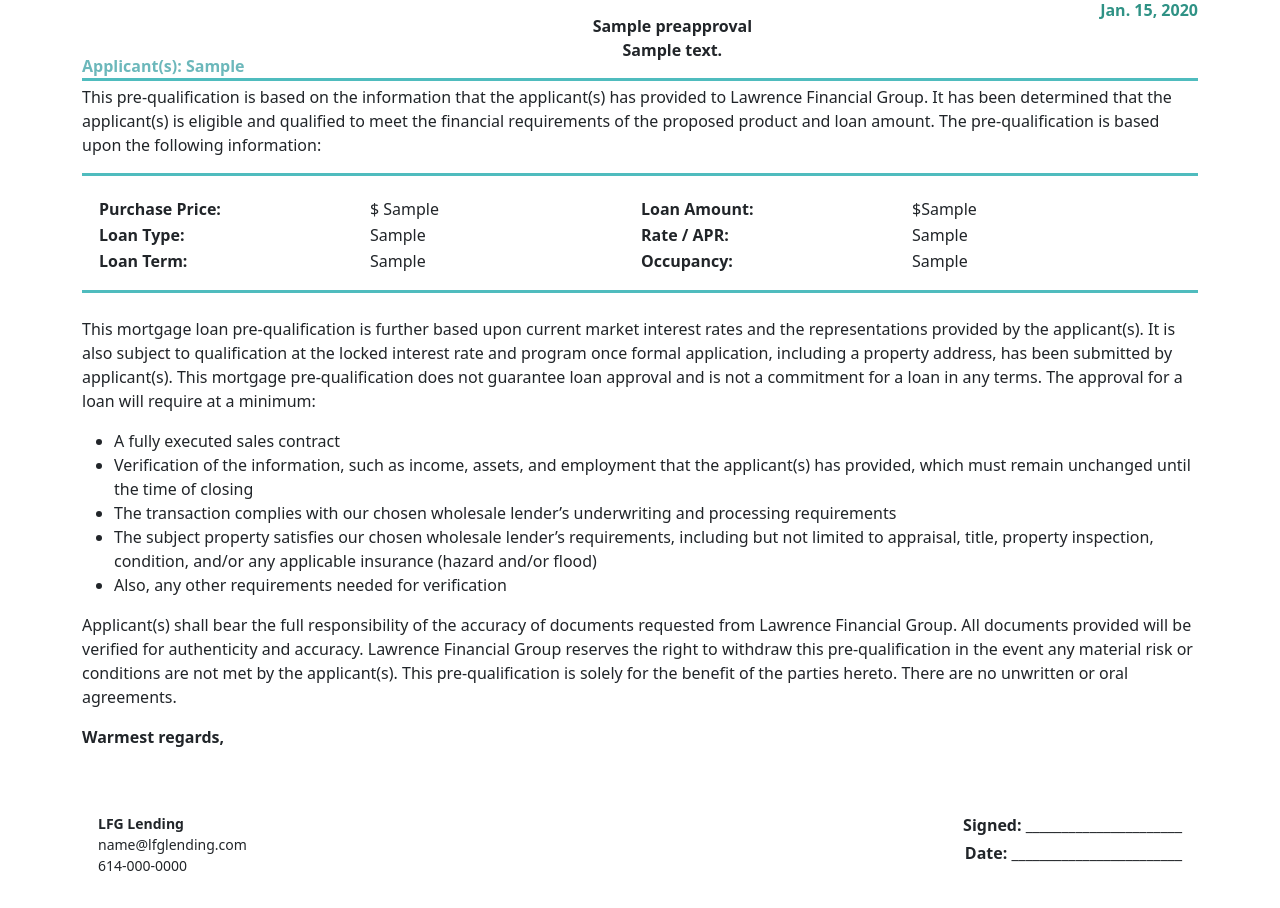
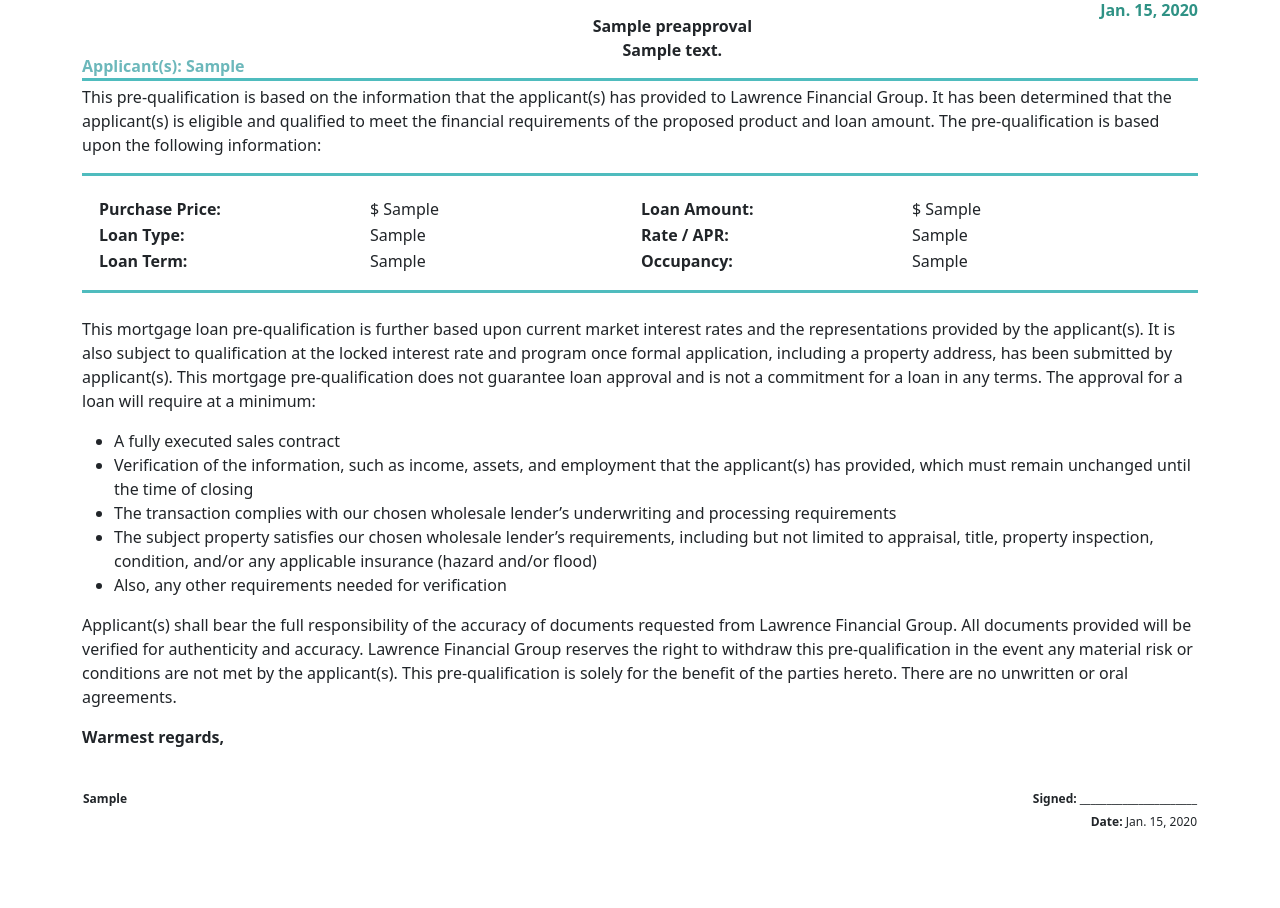
Before and after one commit to eaby7210/term-sheet, a Django app: page /pre-approval in a window 1280 px wide. Shown: the part 168-1076 px from the top of the page. After the commit the page ends 997 px from the top, so only its background shows below. Run offline with Django 5.2, Linux system fonts and the light colour scheme; tables that the repository leaves empty hold one stand-in row (values such as "Sample post"); some libraries are stand-ins or nearby versions.

Commit message:
added assigned to to pre approval pdf

```diff
--- a/templates/pages/pre_approval.html
+++ b/templates/pages/pre_approval.html
@@ -76,7 +76,7 @@
       <td style="width: 25%;" class="fw-bold">Purchase Price:</td>
       <td style="width: 25%;" class="fw-normal">$ {{ data.purchase_price }}</td>
       <td style="width: 25%;" class="fw-bold">Loan Amount:</td>
-      <td style="width: 25%;" class="fw-normal">${{ data.loan_amount }}</td>
+      <td style="width: 25%;" class="fw-normal">$ {{ data.loan_amount }}</td>
     </tr>
     <tr>
       <td class="fw-bold">Loan Type:</td>
@@ -121,22 +121,27 @@
 </div>
 
 
-<div class="mt-5 mb-3 p-3">
-  <div class="row">
-    <!-- Left: Company Contact -->
-    <div class="col-md-6 small">
-      <p class="mb-0 fw-bold">LFG Lending</p>
-      <p class="mb-0">name@lfglending.com</p>
-      <p class="mb-0">614-000-0000</p>
-    </div>
+<table width="100%" style="margin-top: 40px; margin-bottom: 20px; padding: 15px; font-size: 14px;">
+  <tr valign="top">
+    <!-- Left: Company Contact or Assigned To -->
+    <td width="50%" style="font-size: 12px;">
+      {% if data.assigned_to %}
+        <p style="margin: 0; font-weight: bold;">{{ data.assigned_to }}</p>
+      {% else %}
+        <p style="margin: 0; font-weight: bold;">LFG Lending</p>
+        <p style="margin: 0;">name@lfglending.com</p>
+        <p style="margin: 0;">614-000-0000</p>
+      {% endif %}
+    </td>
 
     <!-- Right: Signed and Date -->
-    <div class="col-md-6 text-end">
-      <p class="mb-1"><strong>Signed:</strong> ______________________</p>
-      <p class="mb-0"><strong>Date:</strong> ________________________</p>
-    </div>
-  </div>
-</div>
+    <td width="50%" align="right" style="font-size: 12px;">
+      <p style="margin: 0 0 5px 0;"><strong>Signed:</strong> ______________________</p>
+      <p style="margin: 0;"><strong>Date:</strong> {{ data.date }}</p>
+    </td>
+  </tr>
+</table>
+
 
 
 </div>
--- a/term_sheet/models.py
+++ b/term_sheet/models.py
@@ -124,6 +124,7 @@
     rate_apr = models.CharField(max_length=255,null=True, blank=True)
     occupancy = models.CharField(max_length=100,null=True, blank=True)
     applicant = models.CharField(max_length=255,null=True, blank=True)
+    assigned_to = models.CharField(max_length=255,null=True, blank=True)
     opportunity = models.OneToOneField(Opportunity, on_delete=models.CASCADE, related_name="preapprovals")
     created_at = models.DateTimeField(auto_now_add=True)
     updated_at = models.DateTimeField(auto_now=True)
--- a/term_sheet/serializers.py
+++ b/term_sheet/serializers.py
@@ -138,6 +138,7 @@
             'rate_apr',
             'occupancy',
             'applicant',
+            'assigned_to',
             'created_at',
             'updated_at',
             'opportunity',
@@ -184,6 +185,7 @@
             'rate_apr',
             'occupancy',
             'applicant',
+            'assigned_to',
             'created_at',
             'updated_at',
             'opportunity',
```
Also changed, not shown: term_sheet/migrations/0016_preapproval_assigned_to.py (added).
